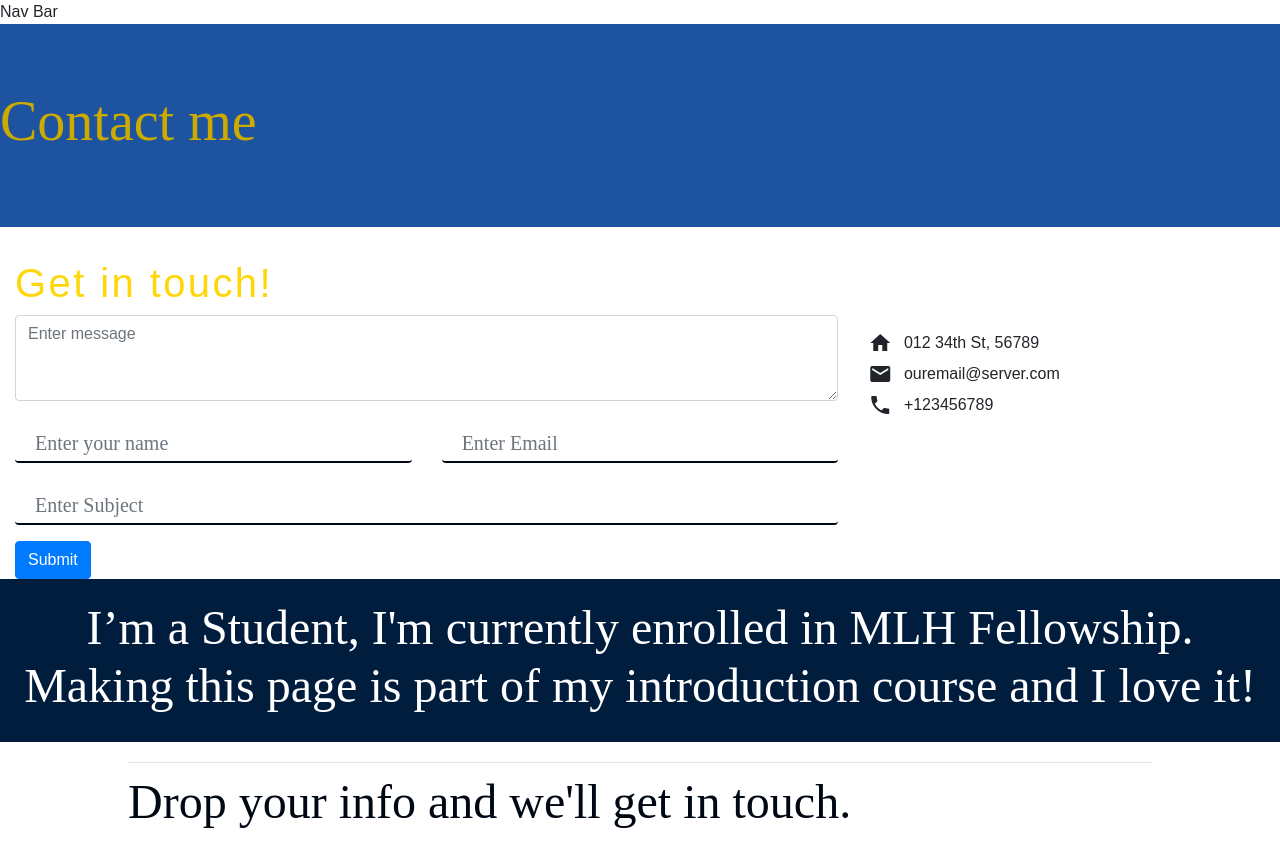
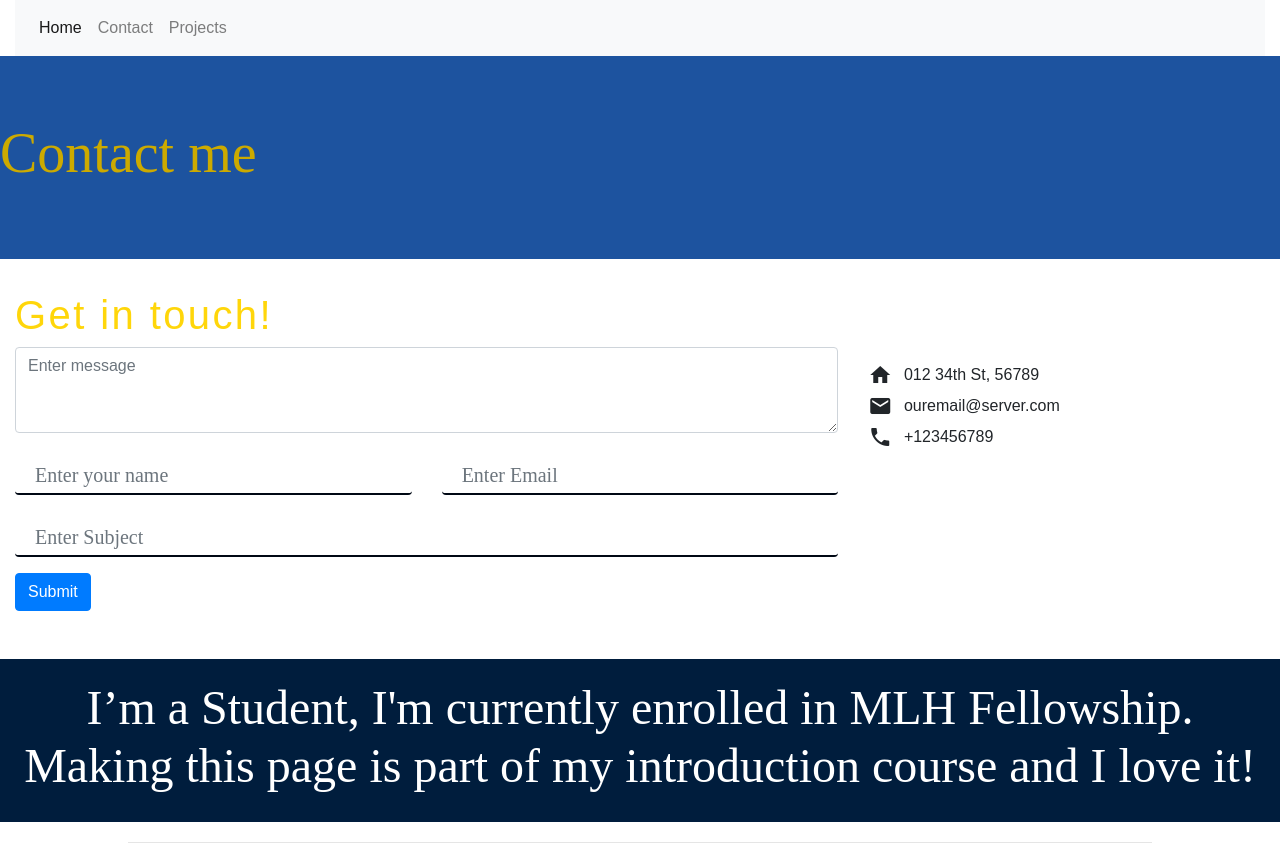
Before and after one commit to vcoeto/capuchin-portfolio, a Flask app: page /contact in a window 1280 px wide. Shown: the top 848 px of the page. Run offline with Flask 2, Linux system fonts and the light colour scheme; some libraries are stand-ins or nearby versions.

Commit message:
Added nav bar and br for better spacing

```diff
--- a/app/templates/contact.html
+++ b/app/templates/contact.html
@@ -33,8 +33,24 @@
   </head>
 
   <body>
-    <header class="nav-bar">
-      <div>Nav Bar</div>
+    <header>
+      <div class="container">
+        <nav class="navbar navbar-expand-lg navbar-light bg-light">
+            <div class="collapse navbar-collapse" id="navbarSupportedContent">
+                <ul class="navbar-nav mr-auto">
+                    <li class="nav-item active">
+                        <a class="nav-link" href="{{ url_for('index') }}">Home <span class="sr-only">(current)</span></a>
+                    </li>
+                    <li class="nav-item">
+                        <a class="nav-link" href="{{ url_for('contact') }}">Contact</a>
+                    </li>
+                    <li class="nav-item">
+                        <a class="nav-link" href="{{ url_for('projects') }}">Projects</a>
+                    </li>
+                </ul>
+            </div>
+        </nav>
+      </div>
     </header>
 
     <div class="bg-gold jumbotron jumbotron-fluid">
@@ -124,6 +140,8 @@
         </div>
       </div>
     </div>
+    <br>
+    <br>
     <footer>
       <div class="containerp">
         <h5>
```
